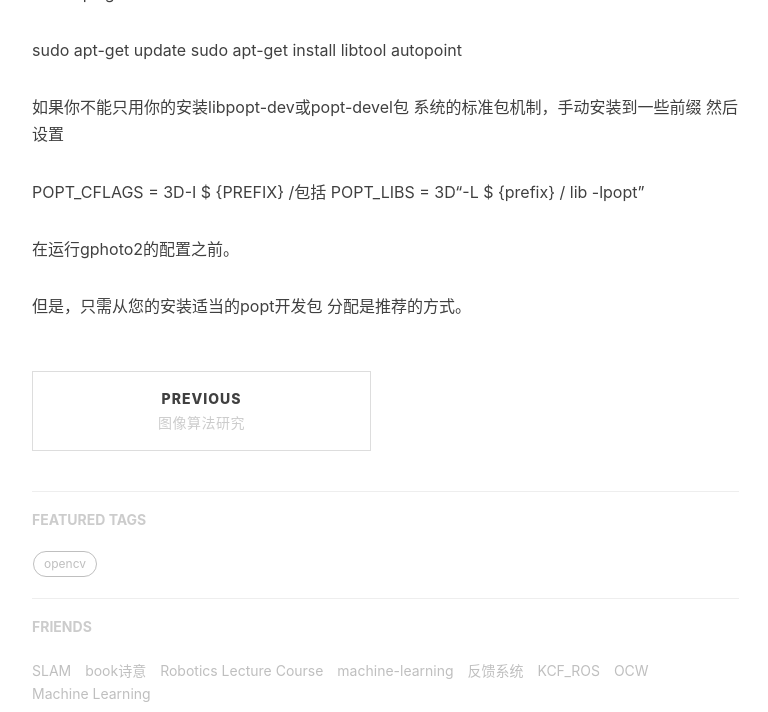
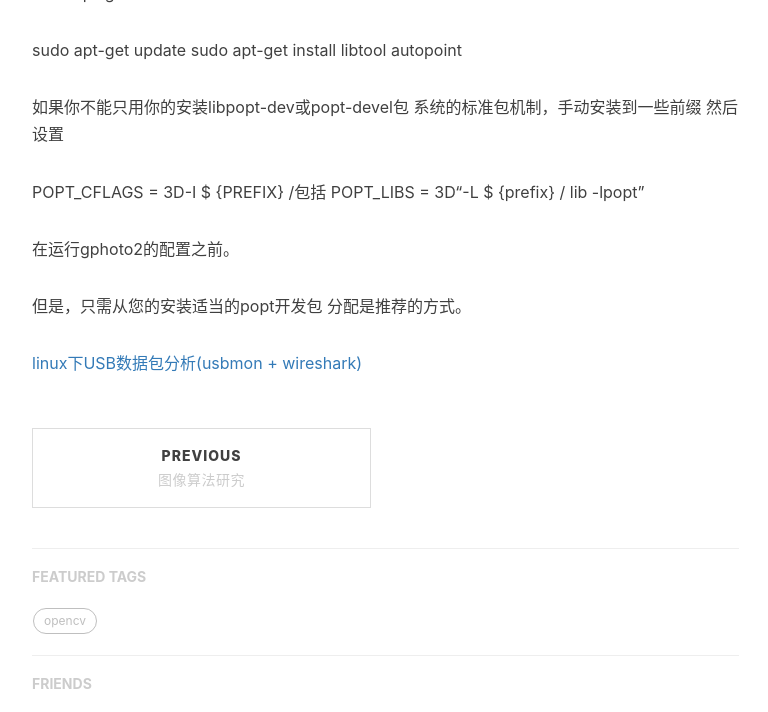
Before and after one commit to gary-robotics/dlward, a Jekyll site: the page built from _posts/2018-07-09-AndroidDriver-2018.markdown, in a window 1280 px wide and 900 px high, scrolled down 2525 px, cut to the strip 0-712 px from the top of the window. Shown: the whole strip, without its empty margins (233-1001 px from the left). Built offline with Jekyll 4.4.1, drawn with Linux system fonts in a browser that asks for light colours; nearby versions of some CDN libraries; comment, search, counter and statistics services are not loaded.

Commit message:
Update 2018-07-09-AndroidDriver-2018.markdown

```diff
--- a/_posts/2018-07-09-AndroidDriver-2018.markdown
+++ b/_posts/2018-07-09-AndroidDriver-2018.markdown
@@ -82,3 +82,5 @@ sudo apt-get install libtool autopoint
 
 但是，只需从您的安装适当的popt开发包
 分配是推荐的方式。
+
+[linux下USB数据包分析(usbmon + wireshark)](http://www.lnsign.com/2018/03/06/usb-packet-capture-usbmon-wireshark/)
```
